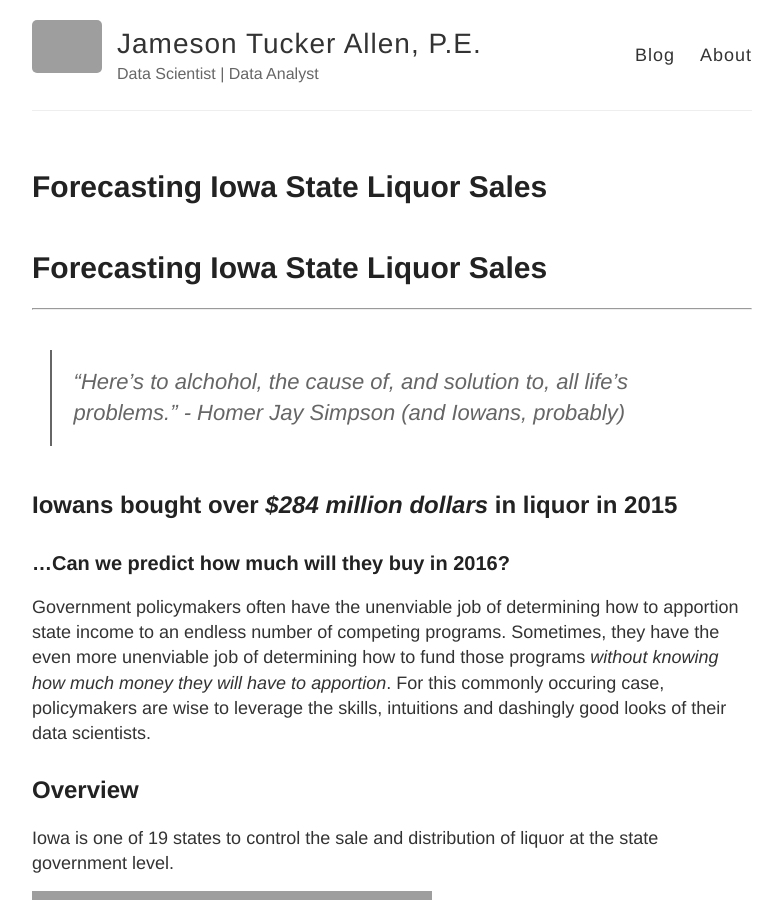
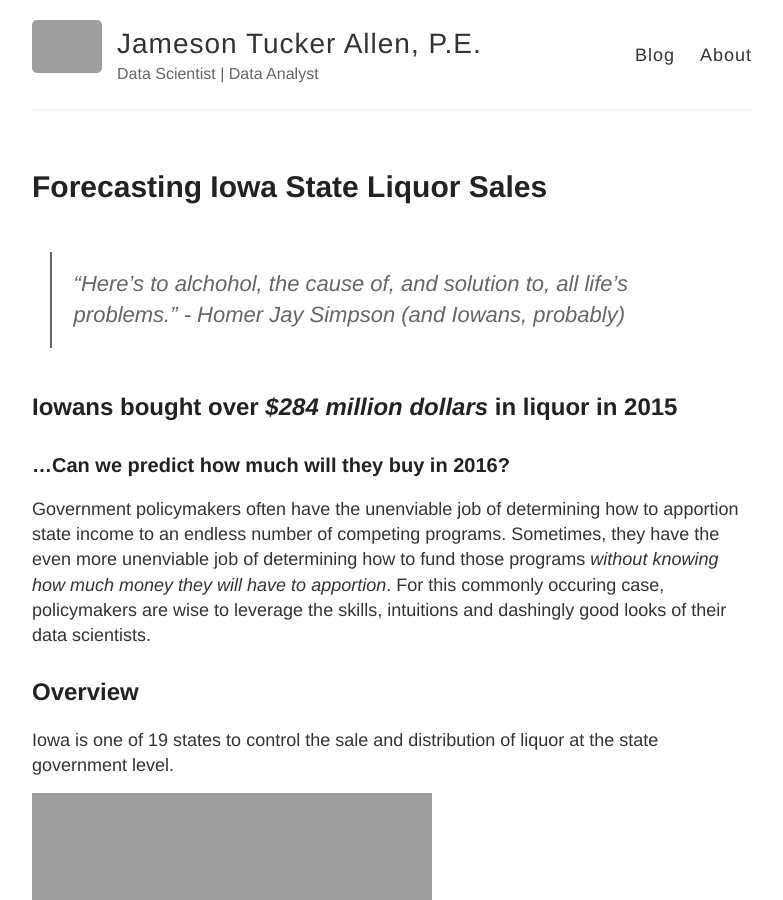
Before and after one commit to PhilPizza/jekyll-now, a Jekyll site: the page built from _posts/2018-02-12-iowa_liquor_blog.md, in a window 1280 px wide and 900 px high. Shown: the whole window, without its empty margins (248-1031 px from the left). Built offline with Jekyll 4.4.1, drawn with Linux system fonts in a browser that asks for light colours; grey boxes are pictures that could not be loaded.

Commit message:
Title work yet?

```diff
--- a/_posts/2018-02-12-iowa_liquor_blog.md
+++ b/_posts/2018-02-12-iowa_liquor_blog.md
@@ -3,9 +3,6 @@ layout: post
 title: Forecasting Iowa State Liquor Sales
 ---
 
-# Forecasting Iowa State Liquor Sales
-
----
 
 > "Here's to alchohol, the cause of, and solution to, all life's problems." - Homer Jay Simpson (and Iowans, probably)
 
```
